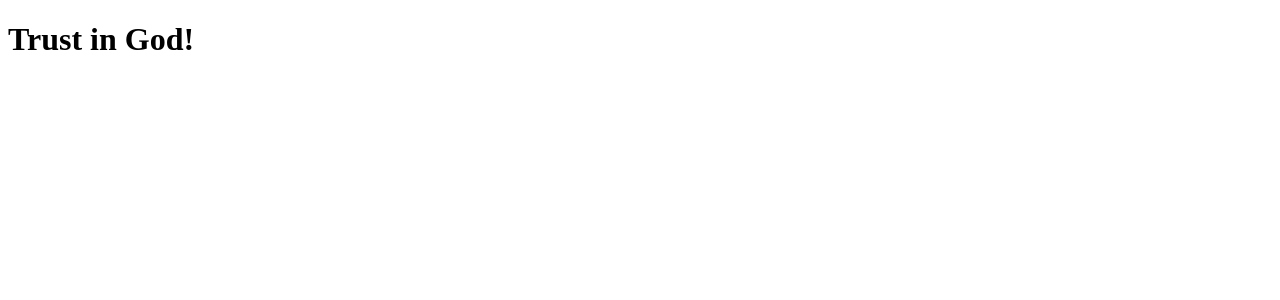
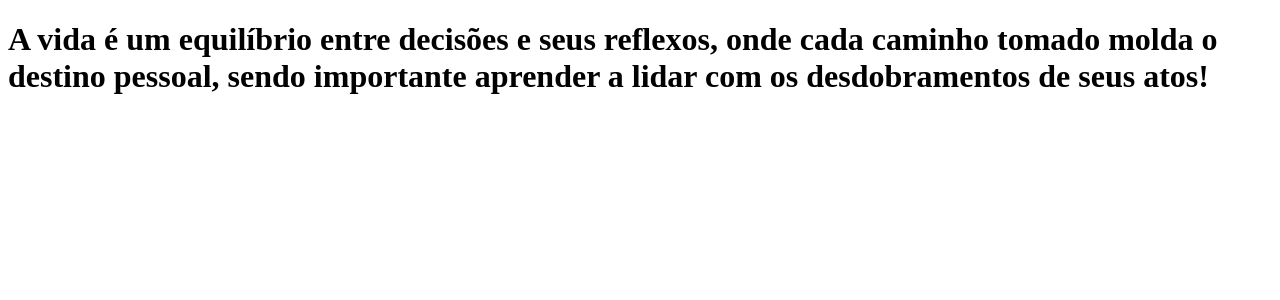
Before and after one commit to GraziellePinheiro/clone-tabnews, a Next.js app: page / in a window 1280 px wide. Shown: the top 300 px of the page. Built offline with nearby package versions, Linux system fonts and the light colour scheme.

Commit message:
Atualiza a mensagem de reflexão!

```diff
--- a/pages/index.js
+++ b/pages/index.js
@@ -1,6 +1,9 @@
 
 function Home() {
-    return <h1>Trust in God!</h1>
+    return <h1>
+        A vida é um equilíbrio entre decisões e seus reflexos, onde cada caminho tomado molda o destino pessoal, sendo importante aprender a lidar com os desdobramentos de seus atos!
+
+    </h1>
 }
 
 export default Home;
```
